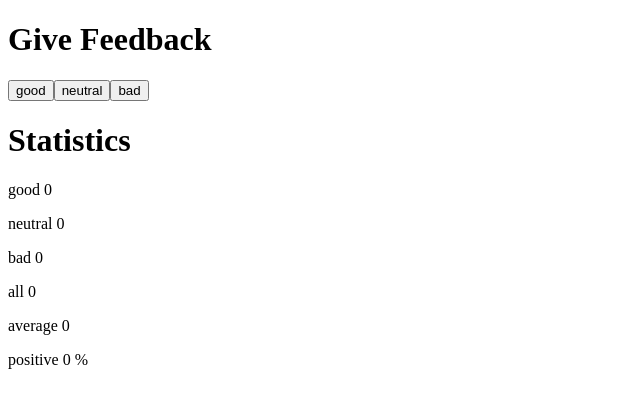
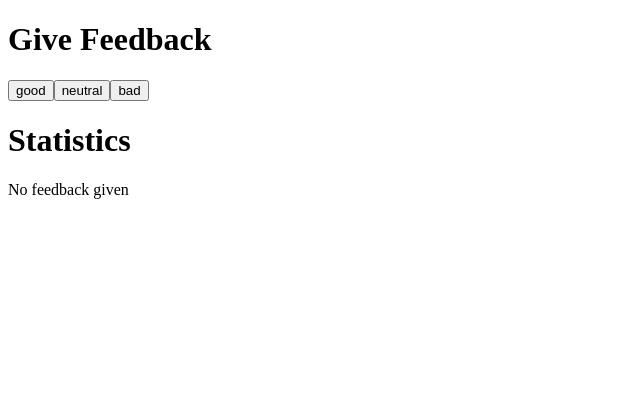
Before and after one commit to n1k1k/full-stack-mooc, a React (Vite) app in the folder osa1/unicafe/: page / in a window 1280 px wide. Shown: the top 408 px of the page, without its empty margins (0-640 px from the left). Built offline with nearby package versions, Linux system fonts and the light colour scheme.

Commit message:
Exercise 1.9

```diff
--- a/osa1/unicafe/src/App.jsx
+++ b/osa1/unicafe/src/App.jsx
@@ -23,6 +23,9 @@ const Positive = ({ good, all }) => {
 }
 
 const Statistics = ({ good, neutral, bad, all, total }) => {
+  if (all === 0) {
+    return <p>No feedback given</p>
+  }
   return (
     <div>
       <p>good {good}</p>
```
